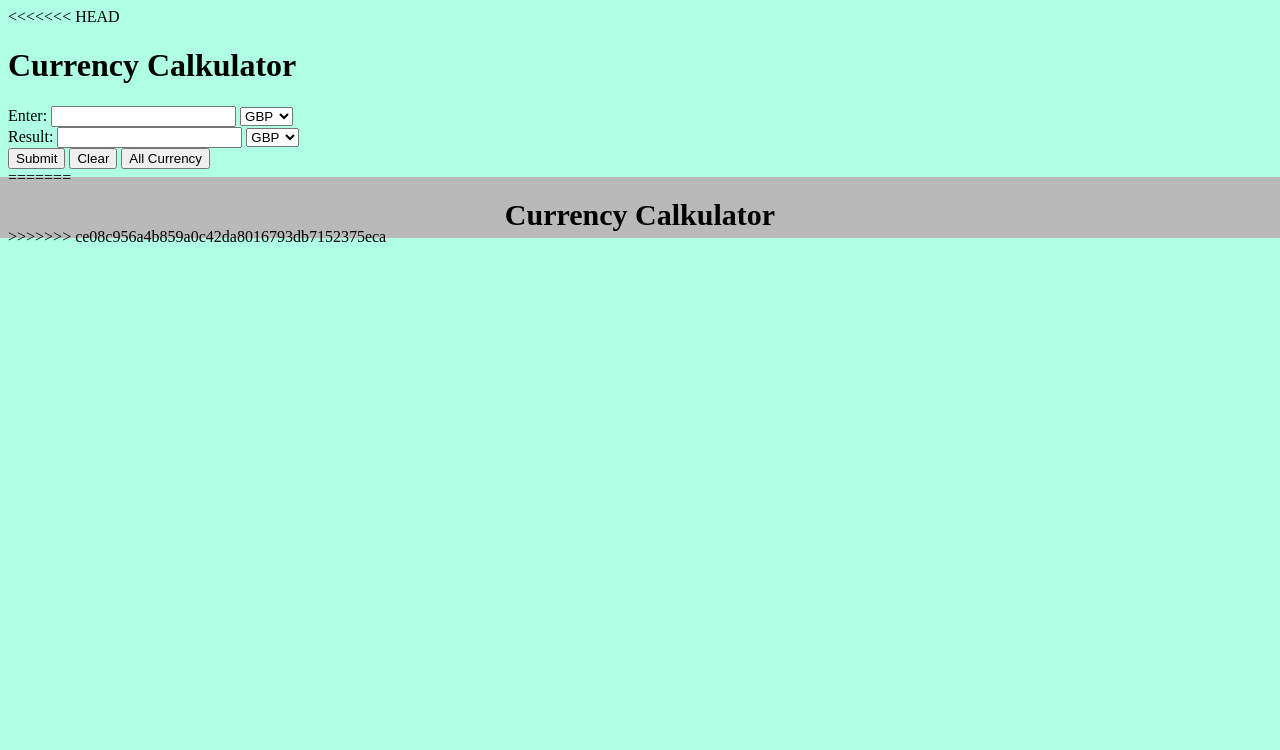
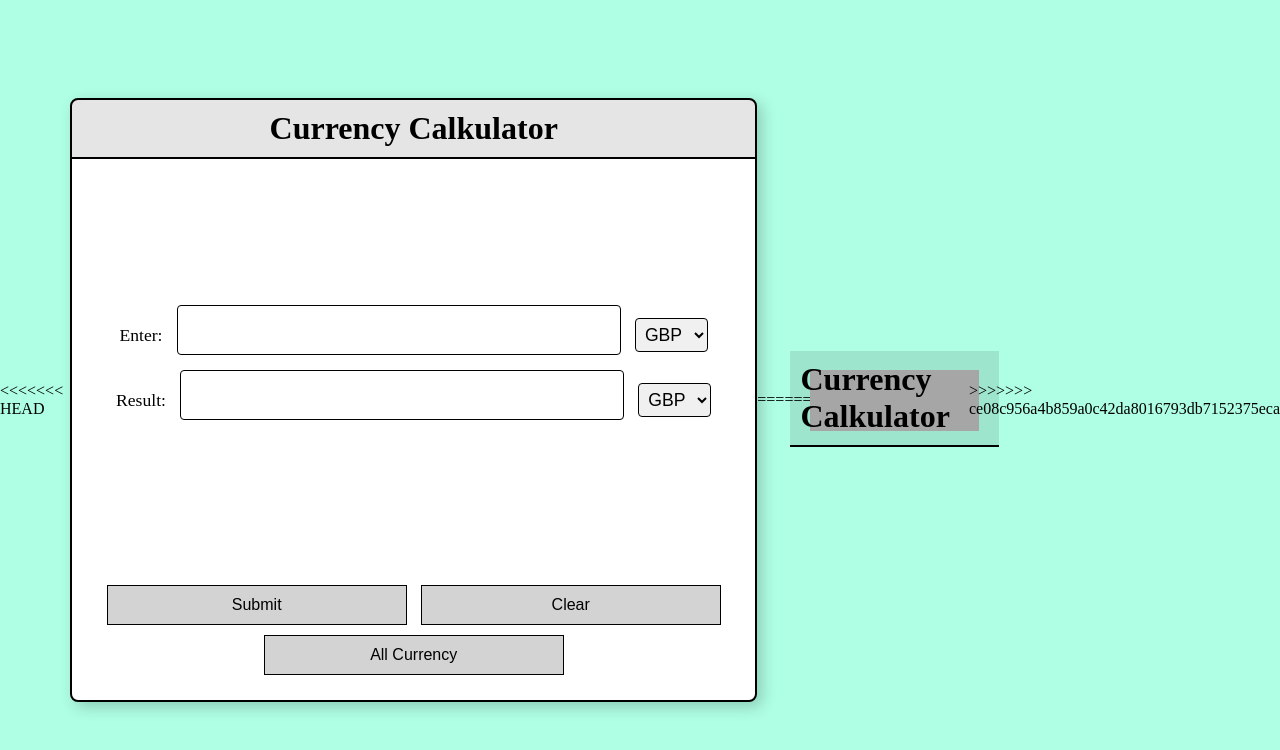
Before and after one commit to Fev1L/CalculatorCurrency, a plain HTML site: page index.html in a window 1280 px wide. Drawn offline with Linux system fonts and the light colour scheme.

Commit message:
Update style.css

```diff
--- a/style.css
+++ b/style.css
@@ -1,13 +1,86 @@
 body{
     background-color: rgb(175, 255, 228);
+<<<<<<< HEAD
+    border: 2px solid black;
+    margin: 0;
+    padding: 0;
+    display: flex;
+    justify-content: center;
+    align-items: center;
+    height: 100vh;
+=======
 }
 header{
     background-color: rgb(185, 185, 185);
     height: 60px;
     margin: -10px;
     padding-top: 1px;
+>>>>>>> ce08c956a4b859a0c42da8016793db7152375eca
 }
-#headText{
+.container{
+    background-color: white;
+    border: 2px solid black;
+    border-radius: 8px;
+    padding: 20px;
+    width: 80%;
+    height: 70%;
+    box-shadow: 5px 5px 15px rgba(0,0,0,0.2);
     text-align: center;
-    font-size: 30px;
+    display: flex;
+    flex-direction: column;
+    justify-content: center;
 }
+h1{
+    background: rgba(0,0,0,0.1);
+    padding: 10px;
+    margin: -20px -20px 20px -20px;
+    border-bottom: 2px solid black;
+}
+.inputs-container{
+    display: flex;
+    flex-direction: column;
+    align-items: center;
+    margin: auto 0;
+}
+.input-group {
+    flex: flex;
+    align-items: center;
+    margin-bottom: 15px;
+}
+.input-group label{
+    flex: 1;
+    text-align: right;
+    margin-right: 10px;
+    font-size: 1.1em;
+}
+.input-group input{
+    flex: 2;
+    padding: 5px;
+    border: 1px solid black;
+    border-radius: 4px;
+    font-size: 2.1em;
+}
+.input-group select{
+    margin-left: 10px;
+    padding: 5px;
+    border: 1px solid black;
+    border-radius: 4px;
+    background: #f0f0f0;
+    cursor: pointer;
+    font-size: 1.1em;
+}
+.buttons {
+    margin-top: 20px;
+}
+button {
+    padding: 10px 20px;
+    margin: 5px;
+    border: 1px solid black;
+    cursor: pointer;
+    background: #d3d3d3;
+    font-size: 1em;
+    width: 300px;
+}
+button:hover {
+    background: #b0b0b0;
+}
```
